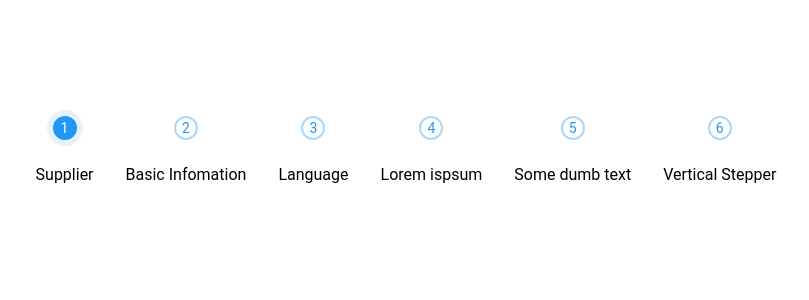
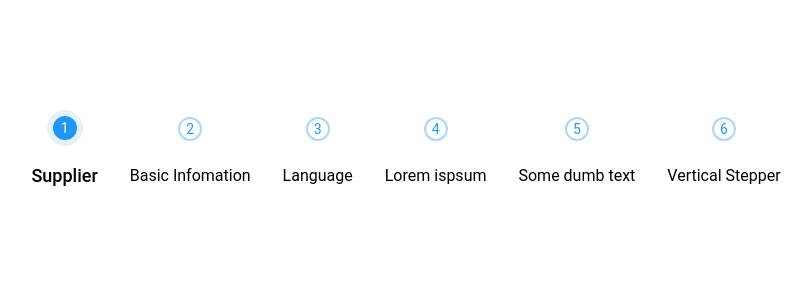
Before and after one commit to khoa-nd-511/nab_stepper, a React (Create React App) app: page / in a window 1280 px wide. Shown: the top 300 px of the page, without its empty margins (234-1043 px from the left). Built offline with nearby package versions, Linux system fonts and the light colour scheme.

Commit message:
style for stepLabel

```diff
--- a/src/components/Step/index.js
+++ b/src/components/Step/index.js
@@ -34,23 +34,30 @@ const styles = theme =>  ({
 	activatedStepNum: {
 		boxShadow: `0 0 0 6px ${theme.color.lighterPrimeColor}`,
 	},
+	activatedStepLabel: {
+		fontWeight: theme.fontWeight.active,
+		fontSize: theme.font.activeLabel,
+		lineHeight: theme.lineHeight.activeLabel,
+	}
 })
 
 export const step = ({ classes, label, number, visited, activated, chooseStep }) => {
-	const { step, stepNum,visitedStepNum, activatedStepNum } = classes
+	const { step, stepNum, visitedStepNum, activatedStepNum, activatedStepLabel } = classes
 
 	let stepNumClasses = [stepNum]
+	let stepLabelClasses = []
 	if (visited) {
 		stepNumClasses.push(visitedStepNum)
 	}
 	if (activated) {
 		stepNumClasses.push(activatedStepNum)
+		stepLabelClasses.push(activatedStepLabel)
 	}
 	// if (number)
 	return (
 		<div className={step} onClick={() => chooseStep(number)}>
 			<div className={stepNumClasses.join(' ')}>{number}</div>
-			<div>{label}</div>
+			<div className={stepLabelClasses.join(' ')}>{label}</div>
 		</div>
 	)
 }
--- a/src/theme.js
+++ b/src/theme.js
@@ -12,13 +12,18 @@ export const theme = {
 		stepBg: '#00000014',
 	},
 	font: {
+		defaultFontFamily: 'Roboto',
 		number: 14,
 		label: 16,
-		defaultFontFamily: 'Roboto',
+		activeLabel: 18,
+	},
+	fontWeight: {
+		active: 500,
 	},
 	lineHeight: {
 		number: '12px',
 		label: '19px',
+		activeLabel: '21px',
 	},
 	shape: {
 		rounded: 100
```
